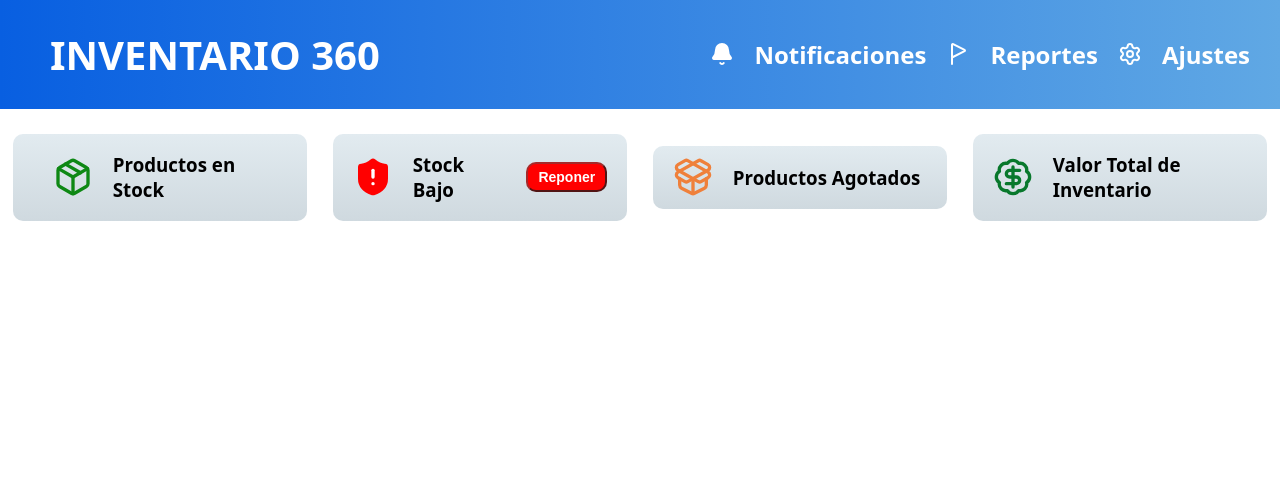
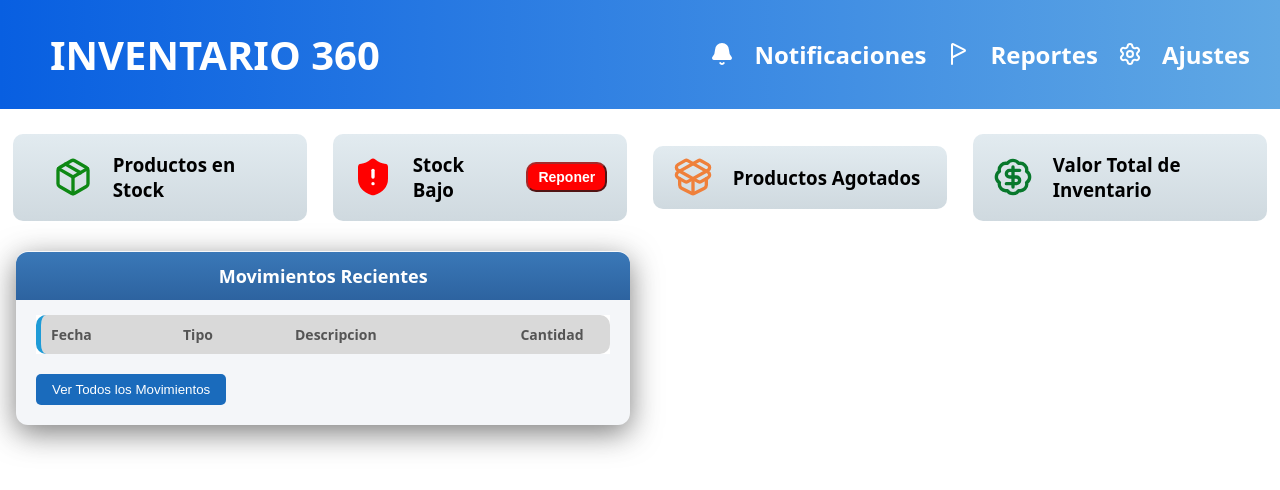
Before and after one commit to Ezegallardo0/Desafio1, a React (Vite) app: page / in a window 1280 px wide. Shown: the top 490 px of the page. Built offline with nearby package versions, Linux system fonts and the light colour scheme.

Commit message:
"la pagina de inicio, home, cada vez esta mas terminada. Queda agregar el tema de los stocks en los carteles, el valor total del inventario y demas."

```diff
--- a/src/App.jsx
+++ b/src/App.jsx
@@ -59,7 +59,9 @@ function App() {
         setProductos={setProductos}
       />
       <Routes>
-        <Route path="/" element={<Home /> } />
+        <Route path="/" element={<Home
+            productos={productos}
+            historial={historial} /> } />
         <Route path="/cargarproducto" element={<CargarProductos productos={productos} setProductos={setProductos} />} />
         <Route path="/editar/:id" element={<ProductEditForm  productos={productos} setProductos={setProductos} />} />
         <Route path="/producto/:id" element={
--- a/src/components/home.jsx
+++ b/src/components/home.jsx
@@ -2,15 +2,17 @@ import React from "react";
 import '../styles/home.css'
 import { Link } from "react-router";
 
-function Home( productos) {
+function Home({ productos, historial }) {
+
 
   return (
+    <>
       <div className="cards">
         <div className="produ " >
           <Link className="link" to="/producto">
             <svg xmlns="http://www.w3.org/2000/svg" width="24" height="24" viewBox="0 0 24 24" fill="none" stroke="#0e8814" stroke-width="2" stroke-linecap="round" stroke-linejoin="round" className="lucide lucide-package-icon lucide-package"><path d="M11 21.73a2 2 0 0 0 2 0l7-4A2 2 0 0 0 21 16V8a2 2 0 0 0-1-1.73l-7-4a2 2 0 0 0-2 0l-7 4A2 2 0 0 0 3 8v8a2 2 0 0 0 1 1.73z" /><path d="M12 22V12" /><polyline points="3.29 7 12 12 20.71 7" /><path d="m7.5 4.27 9 5.15" /></svg>
             <h3>Productos en Stock</h3>
-          <p>{productos.stock}</p>
+
           </Link>
         </div>
         <div className="produ">
@@ -36,7 +38,52 @@ function Home( productos) {
           <svg xmlns="http://www.w3.org/2000/svg" width="24" height="24" viewBox="0 0 24 24" fill="none" stroke="#08782c" stroke-width="2" stroke-linecap="round" stroke-linejoin="round" class="lucide lucide-badge-dollar-sign-icon lucide-badge-dollar-sign"><path d="M3.85 8.62a4 4 0 0 1 4.78-4.77 4 4 0 0 1 6.74 0 4 4 0 0 1 4.78 4.78 4 4 0 0 1 0 6.74 4 4 0 0 1-4.77 4.78 4 4 0 0 1-6.75 0 4 4 0 0 1-4.78-4.77 4 4 0 0 1 0-6.76Z" /><path d="M16 8h-6a2 2 0 1 0 0 4h4a2 2 0 1 1 0 4H8" /><path d="M12 18V6" /></svg>
           <h3>Valor Total de Inventario</h3>
         </div>
+
       </div >
+
+
+      <div className="historial-section">
+        <h3>Movimientos Recientes</h3>
+        <ul className="movimientos-list">
+          <li className="movimiento header">
+            <span>Fecha</span>
+            <span>Tipo</span>
+            <span>Descripcion</span>
+            <span>Cantidad</span>
+          </li>
+
+          {historial.map((mov) => {
+            const producto = productos.find(p => p.id === mov.productoId);
+
+            return (
+              <li key={mov.id} className={`movimiento ${mov.tipo}`}>
+
+                <span className="fecha">
+                  {new Date(mov.fecha).toLocaleDateString('es-AR')}
+                </span>
+
+                <span className={`tipo ${mov.tipo}`}>
+                  {mov.tipo === "entrada" ? "Entrada" : "Salida"}
+                </span>
+
+                <span className="descripcion">
+                  {producto?.nombre}
+                </span>
+
+                <span className="cantidad">
+                  {mov.cantidad}
+                </span>
+
+              </li>
+            );
+          })}
+        </ul>
+
+        <button className="ver-movimientos">
+          Ver Todos los Movimientos
+        </button>
+      </div>
+    </>
   )
 }
 
--- a/src/styles/detalle.css
+++ b/src/styles/detalle.css
@@ -62,7 +62,6 @@
   border-bottom: 1px solid rgba(255,255,255,0.1);
   padding-bottom: 8px;
 }
-
 .volver-btn {
   margin-top: 30px;
   background: #a31919;
--- a/src/styles/home.css
+++ b/src/styles/home.css
@@ -44,3 +44,89 @@
   height: 40px;
   flex-shrink: 0;
 }
+.historial-section{
+  background:#f4f6f9;
+  border-radius:12px;
+  padding:20px;
+  max-width:48%;
+  margin-left: 16px;
+ box-shadow: 0 8px 30px rgba(56, 56, 56, 0.656), inset 0 1px 0 rgba(255,255,255,0.02);
+}
+.header{
+  background:#f1f1f1;
+  font-weight:bold;
+  color:#555;
+}
+
+.header{
+  background:#d9d9d9;
+  font-weight:bold;
+  border-left:5px solid #1e9bd7;
+}
+.historial-section h3{
+   background: linear-gradient(#3a78b8,#2d63a0);
+  color:white;
+  text-align:center;
+  font-weight:bold;
+  padding:12px;
+
+  margin: -20px -20px 15px -20px; /* compensa el padding del contenedor */
+  border-radius:12px 12px 0 0;
+}
+
+.movimientos-list{
+  list-style:none;
+  margin:0;
+  padding:0;
+  background:white;
+}
+
+.movimiento{
+  display:grid;
+  grid-template-columns:120px 100px 1fr 80px;
+  padding:10px;
+  border-bottom:1px solid #e5e5e5;
+  align-items:center;
+  font-size:14px;
+}
+
+.movimiento:last-child{
+  border-bottom:none;
+}
+
+.tipo.entrada{
+  color:#0b643a;
+  font-weight:bold;
+}
+
+.tipo.salida{
+  color:#d80909;
+  font-weight:bold;
+}
+
+.fecha{
+  color:#0d0d0d;
+}
+
+.descripcion{
+  color:#0b0b0b;
+}
+
+.cantidad{
+  text-align:right;
+  font-weight:bold;
+}
+
+.ver-movimientos{
+  margin-top:12px;
+  background:#1a6bbc;
+  color:white;
+  border:none;
+  padding:8px 16px;
+  border-radius:5px;
+  cursor:pointer;
+}
+
+.ver-movimientos:hover{
+  background:#1e5fa8;
+}
```
Lines whose indentation alone changed are shown as unchanged.
